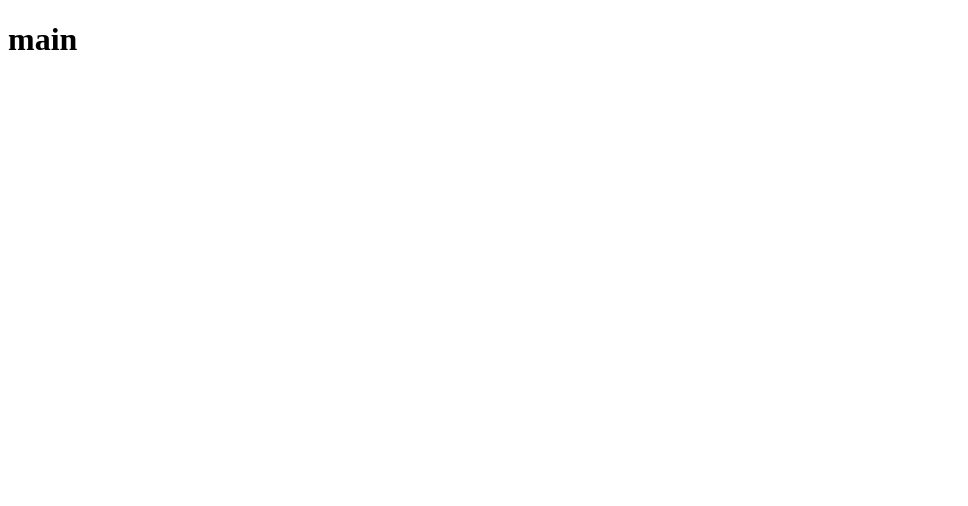
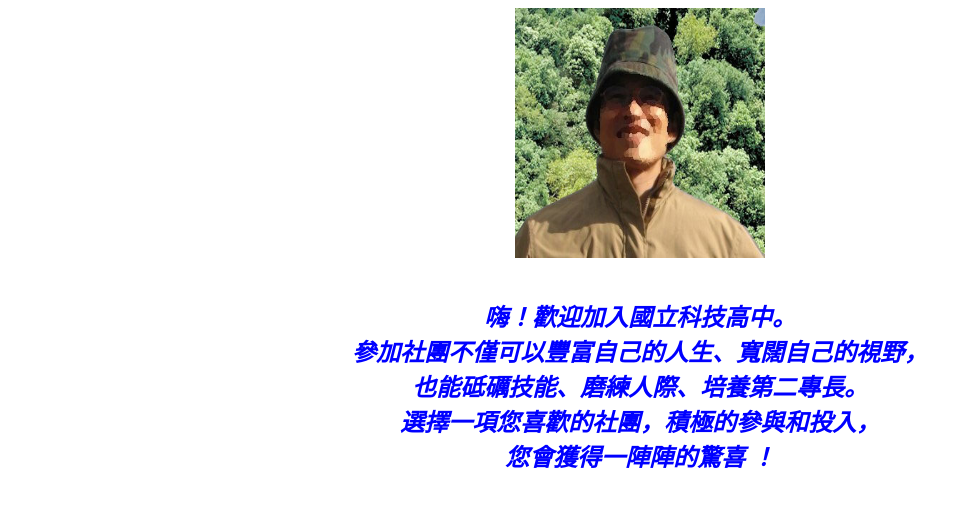
Before and after one commit to creeshrimp/bingji-certification, a plain HTML site: page 01/web03_flex/main.html in a window 1280 px wide. Shown: the whole page, without its empty margins (0-968 px from the left). Drawn offline with Linux system fonts and the light colour scheme.

```diff
--- a/01/web03_flex/main.html
+++ b/01/web03_flex/main.html
@@ -5,11 +5,39 @@
     <meta charset="UTF-8">
     <meta name="viewport" content="width=device-width, initial-scale=1.0">
     <title>web01</title>
+
+    <style>
+        div {
+            text-align: center;
+        }
+
+        img {
+            width: 250px;
+            height: 250px;
+        }
+
+        #content {
+            font-size: 24px;
+            font-family: '標楷體';
+            font-weight: bold;
+            font-style: italic;
+            color: #0000FF;
+        }
+    </style>
 </head>
 
 <body>
-    <h1>main</h1>
-
+    <div>
+        <img src="images/0104.jpg" alt="科技高中校長" title="科技高中校長">
+    </div>
+    <br><br>
+    <div id="content">
+        嗨！歡迎加入國立科技高中。<br>
+        參加社團不僅可以豐富自己的人生、寬闊自己的視野，<br>
+        也能砥礪技能、磨練人際、培養第二專長。<br>
+        選擇一項您喜歡的社團，積極的參與和投入，<br>
+        您會獲得一陣陣的驚喜 ！
+    </div>
 </body>
 
 </html>
```
Also changed, not shown: 01/web03_flex/images/0104.jpg (added), 01/web03_flex/images/0104.png (deleted).
